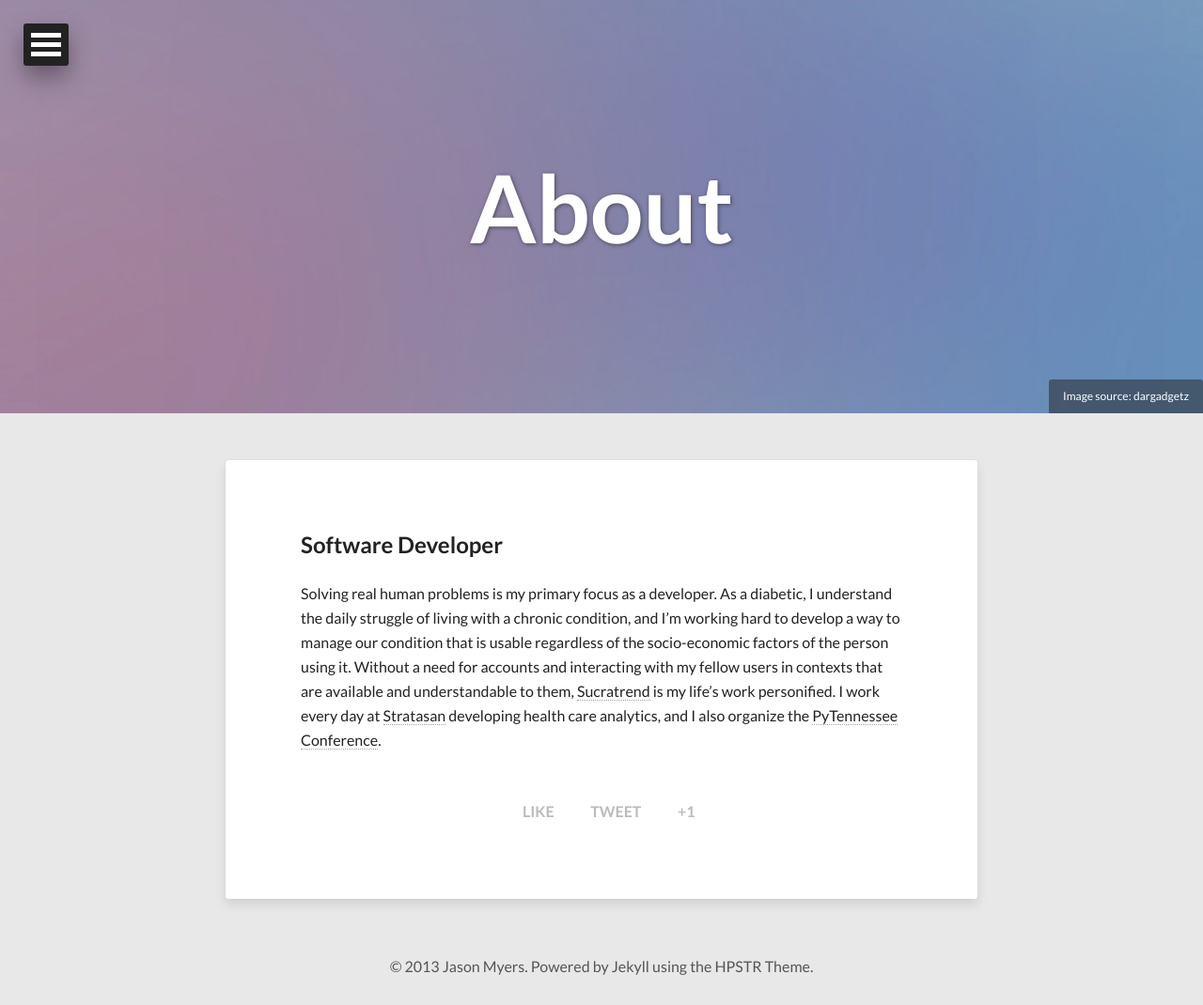
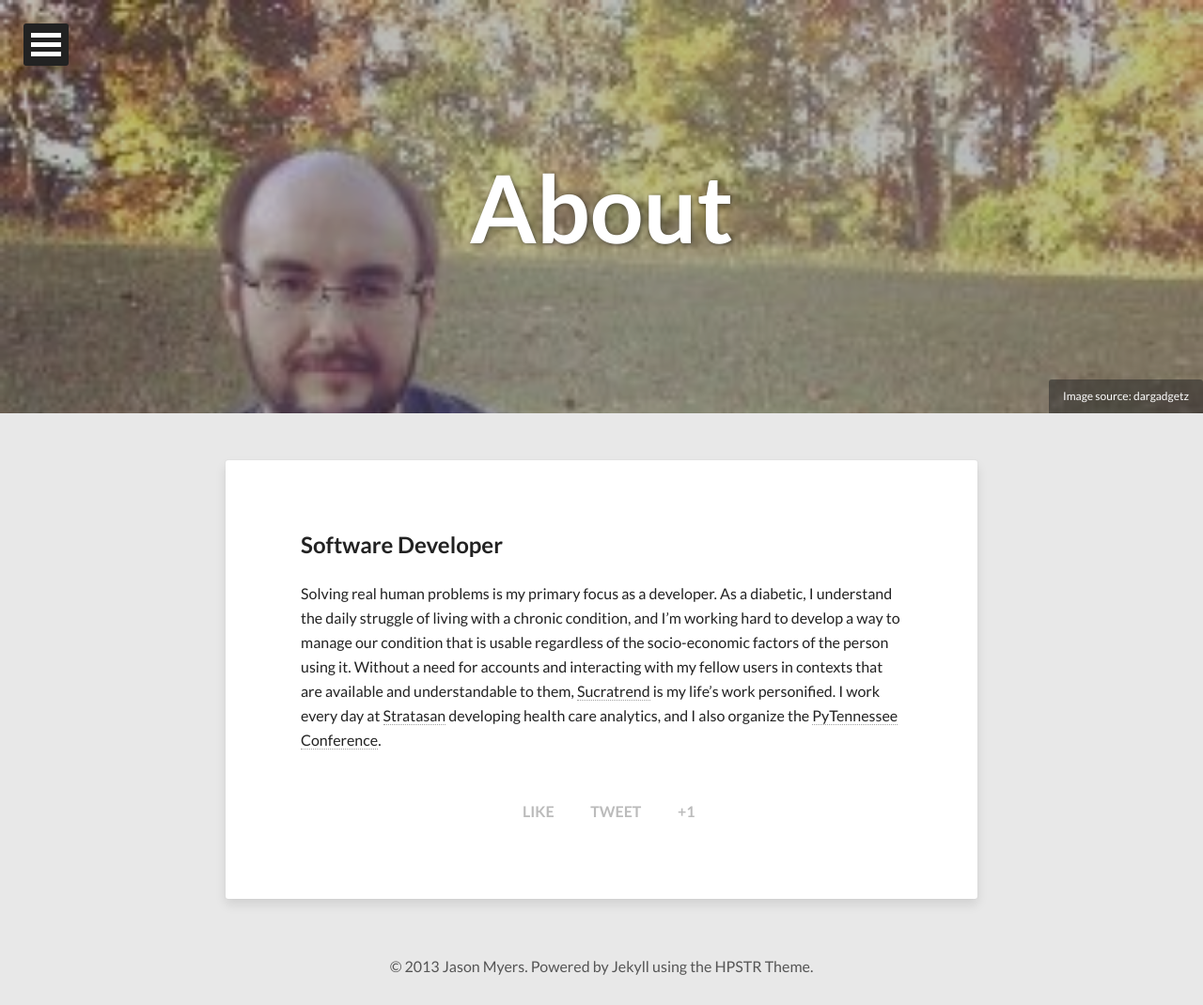
Before and after one commit to jasonamyers/jasonamyers.github.com, a Jekyll site: the page built from about.md, in a window 1280 px wide. Shown: the whole page at 94% size. Built offline with Jekyll 4.4.1, drawn with Linux system fonts in a browser that asks for light colours; nearby versions of some CDN libraries.

Commit message:
Fixing About Page
Signed-off-by: Jason Myers <jason@jasonamyers.com>

```diff
--- a/about.md
+++ b/about.md
@@ -4,7 +4,7 @@ permalink: /about/
 title: About
 tags: [personal]
 image:
-  feature: abstract-5.jpg
+  feature: avatar.jpg
   credit: dargadgetz
   creditlink: http://www.dargadgetz.com/ios-7-abstract-wallpaper-pack-for-iphone-5-and-ipod-touch-retina/
 share: true
```
